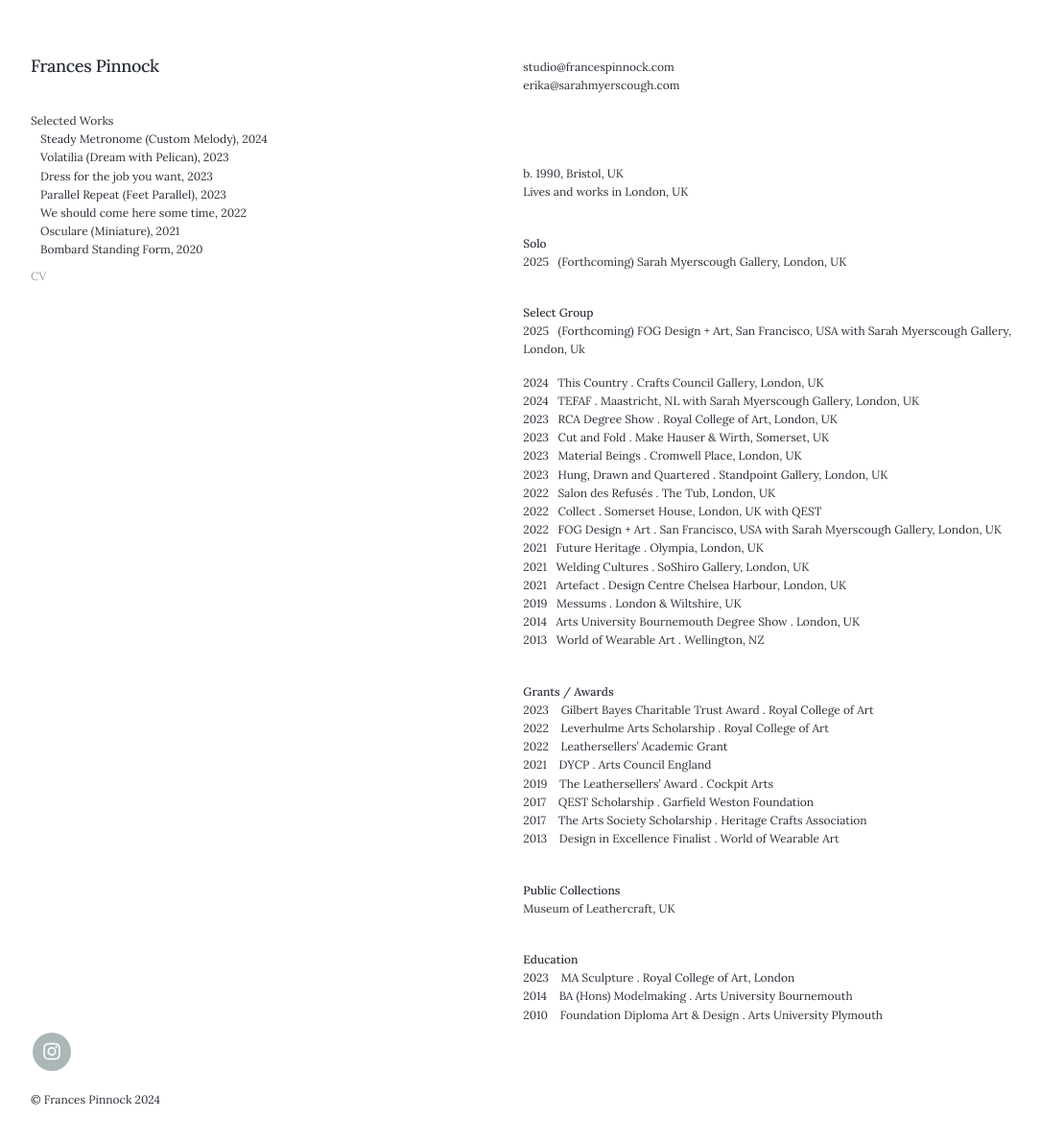
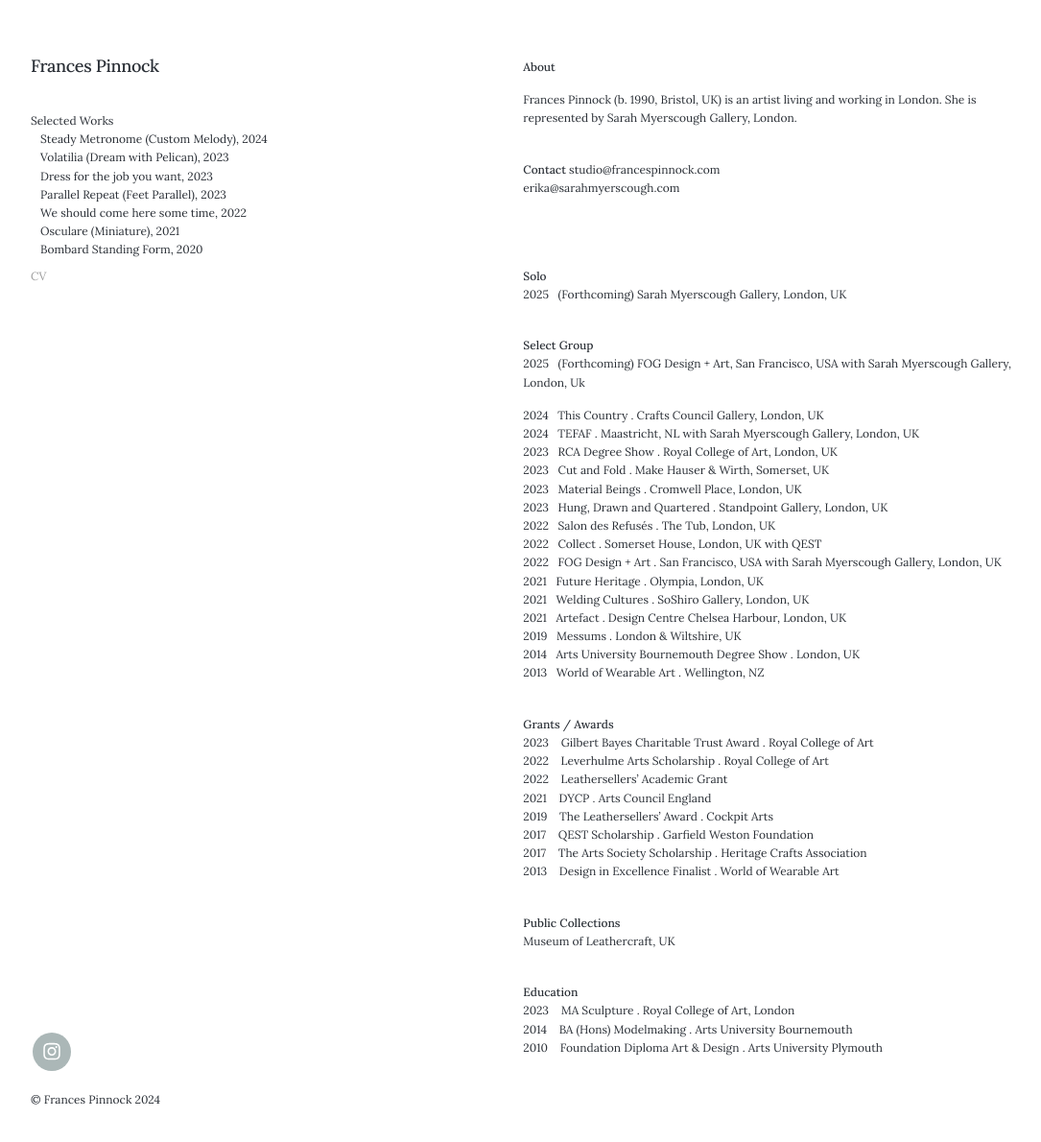
Before and after one commit to francespinnock/francespinnock.github.io, a Jekyll site: the page built from _pages/cv.md, in a window 1280 px wide and 1195 px high. Shown: the top 1190 px of the window at 96% size, without its empty margins (28-1113 px from the left). Built offline with Jekyll 4.4.1, drawn with Linux system fonts in a browser that asks for light colours; nearby versions of some CDN libraries; some web fonts are replaced.

Commit message:
Update cv.md

```diff
--- a/_pages/cv.md
+++ b/_pages/cv.md
@@ -4,13 +4,16 @@ subtitle:
 description: Frances Pinnock - CV
 ---
 
+**About**
+
+Frances Pinnock (b. 1990, Bristol, UK) is an artist living and working in London.
+She is represented by Sarah Myerscough Gallery, London.
+<br />
+
+**Contact**
 studio@francespinnock.com
 erika@sarahmyerscough.com
 <br />
-<br />
-
-b. 1990, Bristol, UK
-Lives and works in London, UK
 <br />
 
 **Solo**
```
